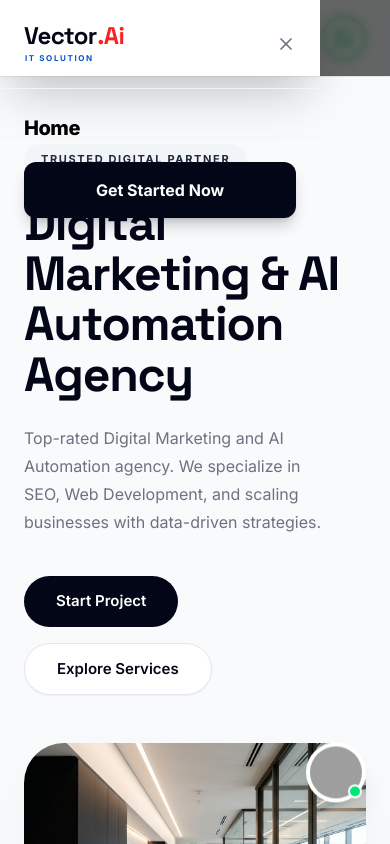
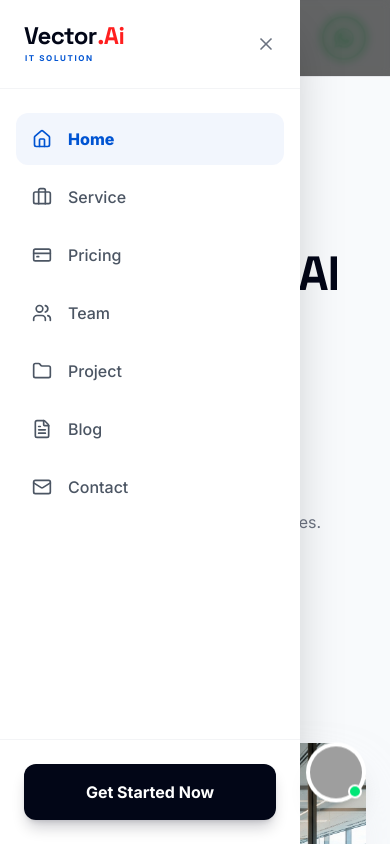
Before and after one commit to 08Satyamkumar/Vector.Ai, a React (Vite) app: page / in a window 390 px wide. Both pictures are taken after a click on the button 36 px from the left and 38 px from the top of the page. Shown: the top 844 px of the page. Built offline with nearby package versions, Linux system fonts and the light colour scheme; grey boxes are pictures that could not be loaded.

Commit message:
Upgrade mobile menu sidebar layout and styling

```diff
--- a/src/components/Navbar.jsx
+++ b/src/components/Navbar.jsx
@@ -1,6 +1,6 @@
 import React, { useState, useEffect } from 'react';
 import { Link, useLocation } from 'react-router-dom';
-import { Menu, X } from 'lucide-react';
+import { Menu, X, Home, Briefcase, CreditCard, Users, Folder, FileText, Mail } from 'lucide-react';
 import { motion, AnimatePresence } from 'framer-motion';
 
 const Navbar = () => {
@@ -32,6 +32,19 @@ const Navbar = () => {
     if (link === 'Blog') path = '/blog';
     if (link === 'Contact') path = '/contact';
     return path;
+  };
+
+  const getIcon = (link) => {
+    switch (link) {
+      case 'Home': return <Home className="w-5 h-5" />;
+      case 'Service': return <Briefcase className="w-5 h-5" />;
+      case 'Pricing': return <CreditCard className="w-5 h-5" />;
+      case 'Team': return <Users className="w-5 h-5" />;
+      case 'Project': return <Folder className="w-5 h-5" />;
+      case 'Blog': return <FileText className="w-5 h-5" />;
+      case 'Contact': return <Mail className="w-5 h-5" />;
+      default: return null;
+    }
   };
 
   return (
@@ -104,7 +117,7 @@ const Navbar = () => {
               initial={{ opacity: 0 }}
               animate={{ opacity: 1 }}
               exit={{ opacity: 0 }}
-              className="fixed inset-0 bg-black/60 backdrop-blur-sm z-[101] lg:hidden"
+              className="fixed inset-0 bg-black/60 backdrop-blur-sm z-[999] lg:hidden"
               onClick={() => setIsMobileMenuOpen(false)}
             />
             <motion.div
@@ -112,7 +125,7 @@ const Navbar = () => {
               animate={{ x: 0 }}
               exit={{ x: '-100%' }}
               transition={{ type: "spring", damping: 25, stiffness: 200 }}
-              className="fixed top-0 left-0 bottom-0 w-[85%] max-w-[320px] bg-white z-[102] lg:hidden flex flex-col shadow-2xl"
+              className="fixed inset-y-0 left-0 w-[80%] max-w-[300px] h-[100dvh] bg-white z-[1000] lg:hidden flex flex-col shadow-2xl"
             >
               <div className="p-6 border-b border-gray-100 flex items-center justify-between">
                 <div className="flex flex-col">
@@ -132,7 +145,7 @@ const Navbar = () => {
                 </button>
               </div>
 
-              <div className="flex-1 overflow-y-auto py-6 px-6 flex flex-col gap-6">
+              <div className="flex-1 overflow-y-auto py-6 px-4 flex flex-col gap-1.5">
                 {navLinks.map((link) => {
                   const path = getPath(link);
                   const isActive = location.pathname === path;
@@ -141,9 +154,14 @@ const Navbar = () => {
                     <Link
                       key={link}
                       to={path}
-                      className={`text-[20px] tracking-tight ${isActive ? 'font-extrabold text-black' : 'font-medium text-gray-600'}`}
+                      className={`flex items-center gap-4 px-4 py-3.5 rounded-xl text-[16px] transition-all duration-200 ${
+                        isActive
+                          ? 'font-extrabold text-[#0054D2] bg-[#0054D2]/5'
+                          : 'font-medium text-gray-600 hover:text-black hover:bg-gray-50'
+                      }`}
                     >
-                      {link}
+                      {getIcon(link)}
+                      <span>{link}</span>
                     </Link>
                   );
                 })}
```
